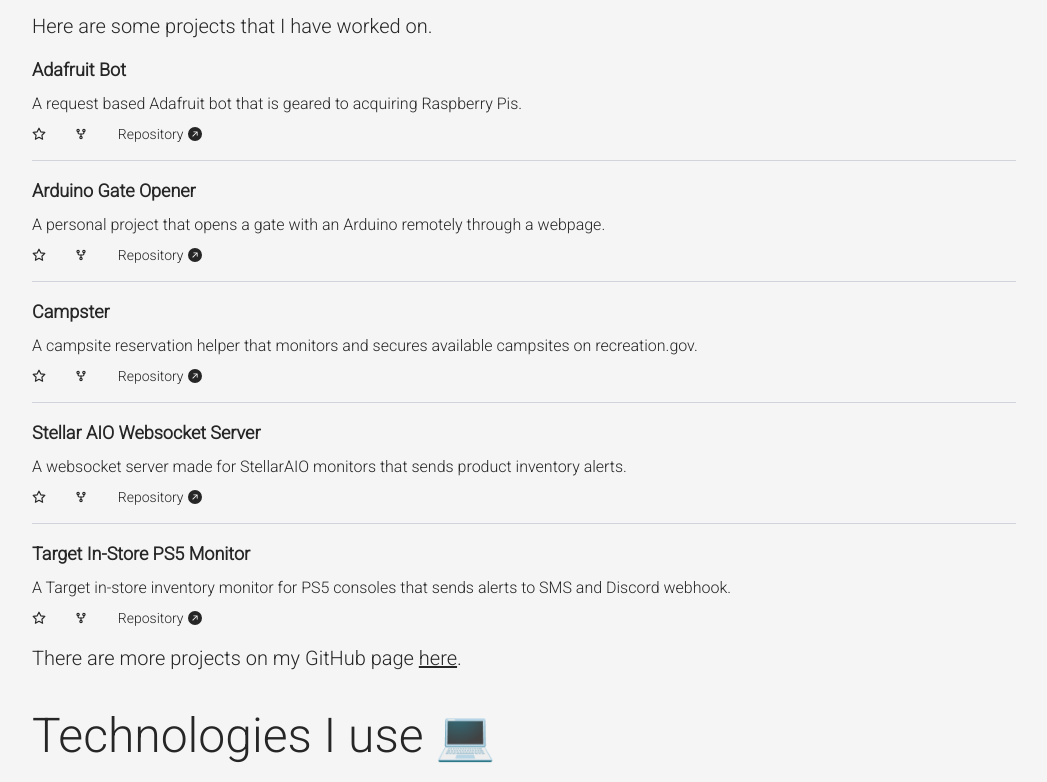
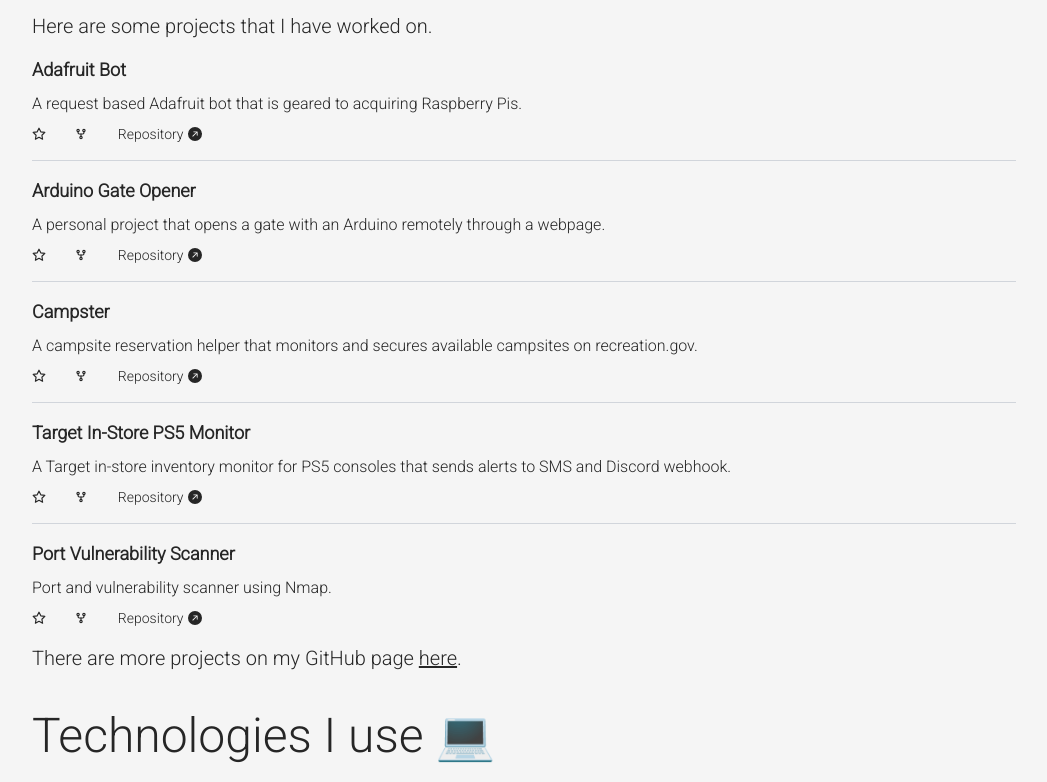
Before and after one commit to kpabellan/personal-website, a Next.js app: page / in a window 1280 px wide. Shown: the part 376-1158 px from the top of the page, without its empty margins (116-1163 px from the left). Built offline with nearby package versions, Linux system fonts and the light colour scheme; no server answers.

Commit message:
Update projects

```diff
--- a/components/Projects.js
+++ b/components/Projects.js
@@ -19,14 +19,14 @@
     repository: 'https://github.com/kpabellan/campster'
   },
   {
-    title: 'Stellar AIO Websocket Server',
-    description: 'A websocket server made for StellarAIO monitors that sends product inventory alerts.',
-    repository: 'https://github.com/kpabellan/stellaraio-websocket-server'
-  },
-  {
     title: 'Target In-Store PS5 Monitor',
     description: 'A Target in-store inventory monitor for PS5 consoles that sends alerts to SMS and Discord webhook.',
     repository: 'https://github.com/kpabellan/target-in-store-ps5-monitor'
+  },
+  {
+    title: 'Port Vulnerability Scanner',
+    description: 'Port and vulnerability scanner using Nmap.',
+    repository: 'https://github.com/kpabellan/port-vulnerability-scanner'
   },
 ];
 
```
